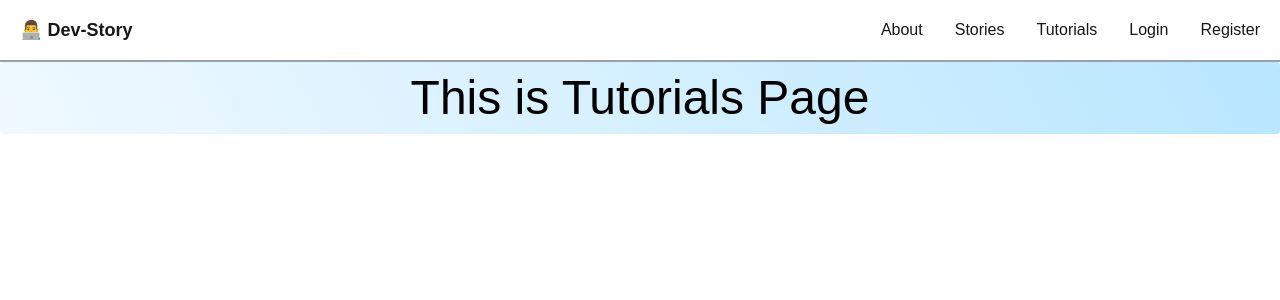
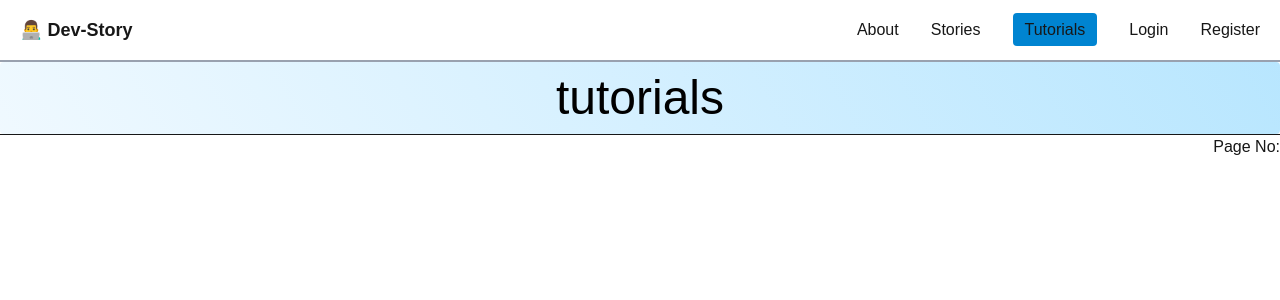
Before and after one commit to ahsan-habib01/Dev-Story, a Next.js app: page /tutorials in a window 1280 px wide. Shown: the top 300 px of the page. Built offline with nearby package versions, Linux system fonts and the light colour scheme.

Commit message:
add conditional layout

```diff
--- /dev/null
+++ b/src/app/(auth)/layout.jsx
@@ -0,0 +1,12 @@
+import React from 'react';
+
+export default function AuthLayout({ children }) {
+  return (
+    <div className="flex min-h-screen gap-5">
+      <div className="flex-2">{children}</div>
+      <div className="flex-1 bg-sky-600 p-5 flex justify-center items-center rounded">
+        <h1 className="text-5xl font-semibold">Welcome for Authentication</h1>
+      </div>
+    </div>
+  );
+}
--- a/src/app/dashboard/layout.jsx
+++ b/src/app/dashboard/layout.jsx
@@ -3,10 +3,12 @@ import React from 'react';
 
 export default function dashboardLayout({ children }) {
   return (
-    <div className="grid grid-cols-12 gap-5 min-h-screen mx-2">
+    <div className="grid grid-cols-12 gap-5 min-h-screen mx-2 mt-10">
       {/* Navigation Menu */}
       <div className="col-span-3 border-r-2">
-        <h2>Navigation</h2>
+        <Link href={'/'} className="text-lg font-semibold">
+          👨‍💻 Dev-Story
+        </Link>
         <div className="flex flex-col gap-5 mt-5">
           <Link
             className="py-2 px-4 w-full bg-gray-600 rounded"
--- /dev/null
+++ b/src/app/loading.jsx
@@ -0,0 +1,11 @@
+import Link from 'next/link';
+import React from 'react';
+
+export default function NotFound404() {
+  return (
+    <div className="min-h-screen flex justify-center items-center text-7xl">
+      <h2>L </h2> <span className="animate-spin">🎯</span>
+      <h2>ADING</h2>
+    </div>
+  );
+}
--- /dev/null
+++ b/src/app/not-found.jsx
@@ -0,0 +1,11 @@
+import Link from 'next/link'
+import React from 'react'
+
+export default function NotFound404() {
+  return (
+    <div className='min-h-screen flex justify-center items-center flex-col gap-5'>
+      <h1>404 | Your Page is Not Found</h1>
+      <Link href={'/'} className='underline'>Go to Home</Link>
+    </div>
+  )
+}
--- /dev/null
+++ b/src/app/tutorials/[[...slug]]/page.jsx
@@ -0,0 +1,21 @@
+import Title from '@/components/Title';
+import React from 'react';
+
+export default async function TutorialPages({ params }) {
+  const { slug } = await params;
+  const [technology, topic, , page_no, subject] = slug || [];
+  console.log(slug)
+
+  // src/app/tutorials/[technology]/[topic]/pages/[page_no]/[subject]
+
+  return (
+    <div>
+      <Title>{technology} tutorials</Title>
+      <h2>{topic}</h2> <hr />
+      <div className="flex justify-between">
+        <h3 className="font-bold">{subject}</h3>
+        <p>Page No: {page_no}</p>
+      </div>
+    </div>
+  );
+}
--- a/src/app/tutorials/page.jsx
+++ /dev/null
@@ -1,10 +0,0 @@
-import Title from '@/components/Title'
-import React from 'react'
-
-export default function tutorialsPage() {
-  return (
-    <div>
-      <Title>This is Tutorials Page</Title>
-    </div>
-  )
-}
--- a/src/components/Header.jsx
+++ b/src/components/Header.jsx
@@ -1,16 +1,25 @@
+'use client';
 import Link from 'next/link';
+import { usePathname } from 'next/navigation';
 import React from 'react';
+import NavLink from './NavLink';
 
 const Header = () => {
+  const pathname = usePathname();
+  console.log(pathname);
+  if (pathname.startsWith('/dashboard')) return <></>;
+
   return (
-    <header className='px-5 py-4 border-b-2 border-gray-400 flex justify-between items-center flex-wrap'>
-      <Link href={'/'} className='text-lg font-semibold'>👨‍💻 Dev-Story</Link>
-      <nav className='space-x-8'>
-        <Link href={'/about'}>About</Link>
-        <Link href={'/stories'}>Stories</Link>
-        <Link href={'/tutorials'}>Tutorials</Link>
-        <Link href={'/login'}>Login</Link>
-        <Link href={'/register'}>Register</Link>
+    <header className="px-5 py-4 border-b-2 border-gray-400 flex justify-between items-center flex-wrap">
+      <Link href={'/'} className="text-lg font-semibold">
+        👨‍💻 Dev-Story
+      </Link>
+      <nav className="space-x-8">
+        <NavLink href={'/about'}>About</NavLink>
+        <NavLink href={'/stories'}>Stories</NavLink>
+        <NavLink href={'/tutorials'}>Tutorials</NavLink>
+        <NavLink href={'/login'}>Login</NavLink>
+        <NavLink href={'/register'}>Register</NavLink>
       </nav>
     </header>
   );
--- /dev/null
+++ b/src/components/NavLink.jsx
@@ -0,0 +1,9 @@
+import Link from 'next/link';
+import { usePathname } from 'next/navigation';
+import React from 'react';
+
+export default function NavLink({ href, children }) {
+  const pathname = usePathname();
+
+  return <Link className={`${pathname.startsWith(href) && 'bg-sky-600 py-2 px-3 rounded'}`} href={href}>{children}</Link>;
+}
```
